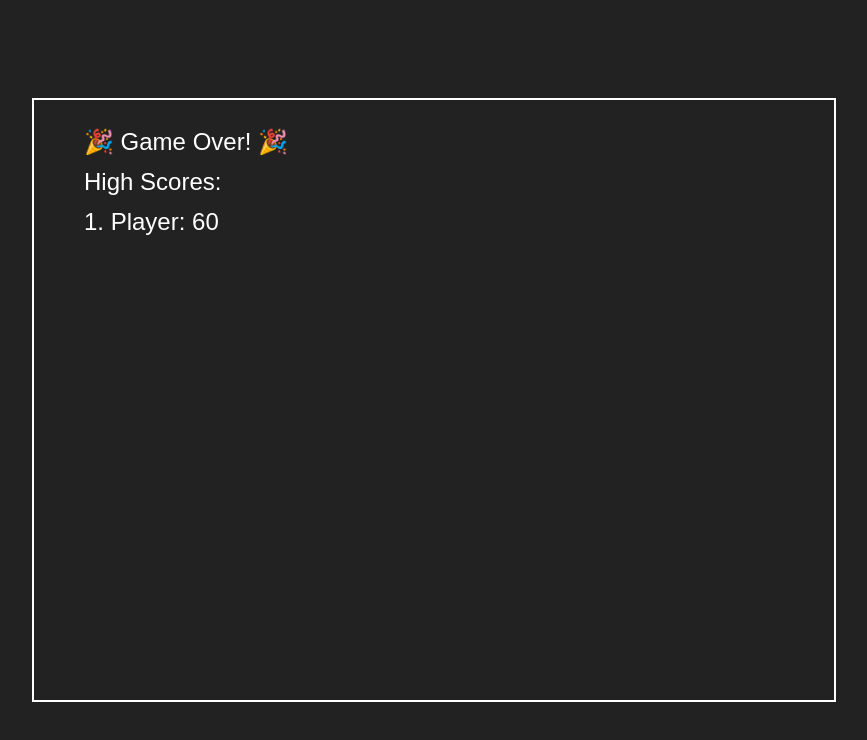
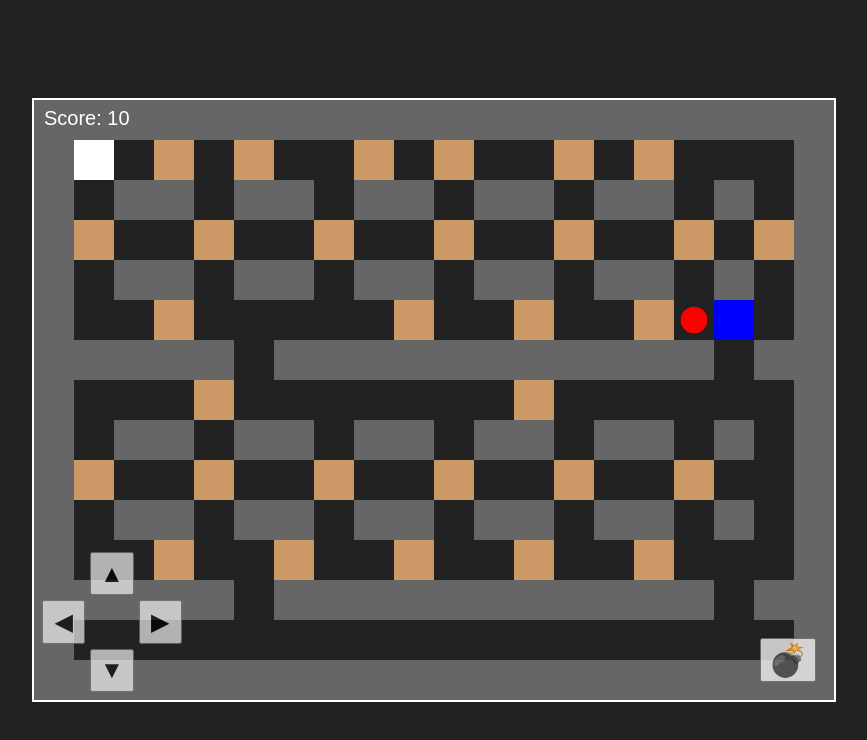
Before and after one commit to prezmyl/tamz1-project, a website with bundled scripts: page index.html in a window 1280 px wide. Shown: the whole page, without its empty margins (206-1073 px from the left). Built offline with nearby package versions, Linux system fonts and the light colour scheme.

Commit message:
oop predelano, bez rozhrani, GameMap, Player, Bomb, enemy, funcke pro listenery a gameloop, AI lepsi, nefukcni, , pridana staticka funkce pro drop bomb,tridy v samostatnych souborech  -> vypada funkcne, pridana levels.js s levely a LevelManager, konec hry pridan, local storage skore do browsru, pridana PWA - manifest, sw.js, /icons s ikonami v odpovidajicihc pix, pridano dotykove ovladani mapovani v game.js, prvky v index.html a style.css pro dotykove ovladani, spustilene pres local host server npx serve . a pak zkopirovat localhost do prohlizece, f12 application pro rerun (servisWorker tab update on reload a bypass for network, pak f5 pro rerun znovunactenim uprav v kodu)

```diff
--- a/game.js
+++ b/game.js
@@ -40,6 +40,38 @@ document.addEventListener("keyup", (e) => {
     if (e.code in keys) keys[e.code] = false;
 });
 
+// -------- touch controls --------
+const touchMap = {
+    'btn-up':    'ArrowUp',
+    'btn-down':  'ArrowDown',
+    'btn-left':  'ArrowLeft',
+    'btn-right': 'ArrowRight',
+};
+//pohyb pres touch
+Object.entries(touchMap).forEach(([btnId, keyCode]) => {
+    const btn = document.getElementById(btnId);
+    btn.addEventListener('touchstart', e => {
+        e.preventDefault();
+        keys[keyCode] = true;
+    }, { passive:false });
+    btn.addEventListener('touchend', e => {
+        e.preventDefault();
+        keys[keyCode] = false;
+    }, { passive:false });
+});
+
+// bomba pres touch
+const bombBtn = document.getElementById('btn-bomb');
+bombBtn.addEventListener('touchstart', e => {
+    e.preventDefault();
+    Bomb.place(
+        LM.player,
+        LM.map,
+        LM.bombs,
+        LM.explosions,
+        LM.bombTimer
+    );
+}, { passive:false });
 
 
 //======= main game loop ========
@@ -59,7 +91,7 @@ function gameLoop(now) {
     LM.enemies.forEach(e => e.update(dt));
 
     //kill them
-    LM.enemies.forEach(e => {LM.scheduleEnemyKill(e, 3000)});
+    //LM.enemies.forEach(e => {LM.scheduleEnemyKill(e, 3000)});
 
     // removing dead enemies and changing score
     for (let i = LM.enemies.length - 1; i >= 0; i--) {
--- a/index.html
+++ b/index.html
@@ -3,10 +3,41 @@
 <head>
     <meta charset="UTF-8">
     <title>Coin Collector</title>
+
+    <!-- PWA manifest -->
+    <link rel="manifest" href="manifest.json">
+    <meta name="theme-color" content="#ff0000">
+
     <link rel="stylesheet" href="style.css">
 </head>
 <body>
-<canvas id="gameCanvas" width="800" height="600"></canvas>
+
+
+<div id="game-container">
+    <canvas id="gameCanvas" width="800" height="600"></canvas>
+    <!-- touch screen control> -->
+    <div id="touch-controls">
+        <div class="dpad">
+            <button id="btn-left">◀</button>
+            <button id="btn-up">▲</button>
+            <button id="btn-right">▶</button>
+            <button id="btn-down">▼</button>
+        </div>
+        <button id="btn-bomb">💣</button>
+    </div>
+</div>
+
+
 <script type="module" src="game.js"></script>
+
+<!-- Service Worker registration -->
+<script>
+    if ('serviceWorker' in navigator) {
+        navigator.serviceWorker
+            .register('./sw.js')
+            .then(reg => console.log('Service Worker registered', reg))
+            .catch(err => console.error('SW registration failed', err));
+    }
+</script>
 </body>
 </html>
--- a/js/Enemy.js
+++ b/js/Enemy.js
@@ -64,16 +64,9 @@ export default class Enemy {
     }
 
     draw(ctx, tileSize) {
-        // use the passed-in tileSize, not this.map.tileSize
         ctx.fillStyle = this.color;
         ctx.beginPath();
-        ctx.arc(
-            (this.x + 0.5) * tileSize,
-            (this.y + 0.5) * tileSize,
-            tileSize / 3,
-            0,
-            Math.PI * 2
-        );
+        ctx.fillRect(this.x * tileSize, this.y * tileSize, tileSize, tileSize);
         ctx.fill();
     }
 
--- a/style.css
+++ b/style.css
@@ -6,7 +6,52 @@ body {
     align-items: center;
     height: 100vh;
 }
-
+#game-container {
+    position: relative;
+    /* ideálně šířka a výška canvasu, nebo max-width:100% pro responsivitu */
+}
 canvas {
+    display: block;       /* odstraní inline mezery */
     border: 2px solid #fff;
 }
+#touch-controls {
+    position: absolute;
+    top: 0; left: 0;
+    width: 100%; height: 100%;
+    pointer-events: none; /* overlay propustí všechny události kromě těch, kde je vnořené tlačítko */
+}
+/* zajistí, že jen tlačítka chytají dotyk */
+#touch-controls button {
+    pointer-events: auto;
+}
+
+.dpad {
+    position: absolute;
+    bottom: 10px; left: 10px;
+    width: 140px; height: 140px;
+    display: grid;
+    grid-template-areas:
+    ".    up    ."
+    "left  .  right"
+    ".   down   .";
+    grid-template-columns: 1fr 1fr 1fr;
+    grid-template-rows:    1fr 1fr 1fr;
+    gap: 5px;
+}
+
+#btn-up    { grid-area: up; }
+#btn-left  { grid-area: left; }
+#btn-down  { grid-area: down; }
+#btn-right { grid-area: right; }
+
+.dpad button {
+    font-size: 24px;
+    opacity: 0.7;
+    width: 100%; height: 100%;
+}
+#btn-bomb {
+    position: absolute;
+    bottom: 20px; right: 20px;
+    font-size: 32px;
+    opacity: 0.8;
+}
```
Also changed, not shown: sw.js (added, +44 -0 lines), icons/icon-192.png (added), icons/icon-512.png (added), manifest.json (added), 1 other file.
